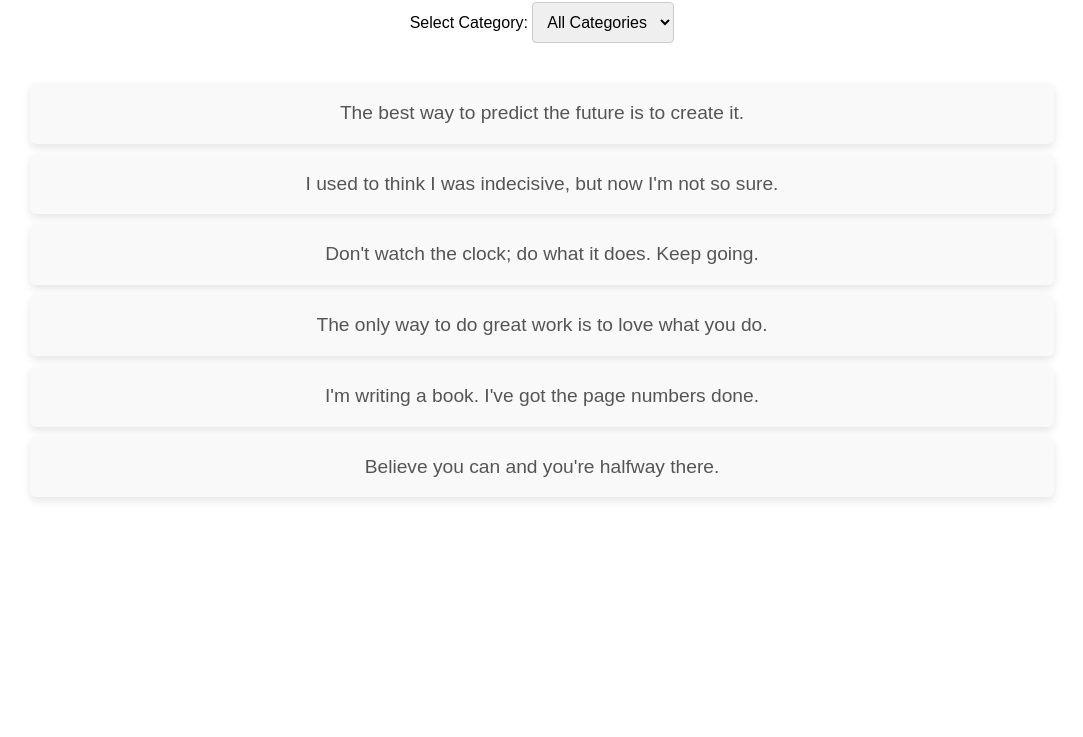
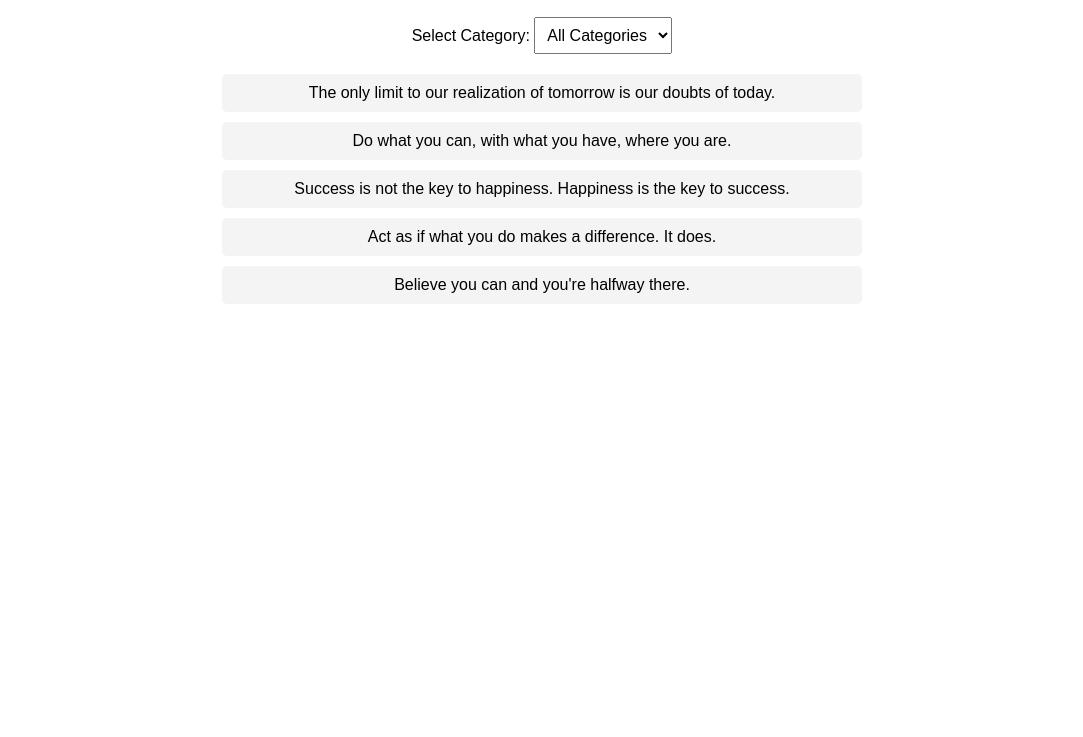
Before and after one commit to Thandanani698/alx_fe_javascript, a plain HTML site: page dom-manipulation/index.html in a window 1280 px wide. Shown: the part 63-800 px from the top of the page, without its empty margins (98-1181 px from the left). Drawn offline with Linux system fonts and the light colour scheme.

Commit message:
Added dynamic content filtering and local storage support

```diff
--- a/dom-manipulation/index.html
+++ b/dom-manipulation/index.html
@@ -4,23 +4,102 @@
     <meta charset="UTF-8">
     <meta name="viewport" content="width=device-width, initial-scale=1.0">
     <title>Dynamic Quote Generator</title>
-    <link rel="stylesheet" href="styles.css"> <!-- Link to the CSS file -->
+    <style>
+        body {
+            font-family: Arial, sans-serif;
+            text-align: center;
+            margin: 20px;
+        }
+        select {
+            padding: 8px;
+            font-size: 16px;
+        }
+        #quoteContainer {
+            margin-top: 20px;
+        }
+        p {
+            background: #f4f4f4;
+            padding: 10px;
+            border-radius: 5px;
+            width: 50%;
+            margin: 10px auto;
+        }
+    </style>
 </head>
 <body>
-    <div class="container">
-        <h1>Quote Generator</h1>
-        <!-- Dropdown for category filter -->
-        <label for="categoryFilter">Select Category:</label>
-        <select id="categoryFilter" onchange="filterQuotes()">
-            <option value="all">All Categories</option>
-            <!-- Categories will be dynamically populated here -->
-        </select>
 
-        <div id="quoteDisplay" class="quote-container">
-            <!-- Quotes will be dynamically displayed here -->
-        </div>
-    </div>
+    <h1>Dynamic Quote Generator</h1>
 
-    <script src="script.js"></script>
+    <!-- Category Filter Dropdown -->
+    <label for="categoryFilter">Select Category:</label>
+    <select id="categoryFilter" onchange="filterQuotes()">
+        <option value="all">All Categories</option>
+    </select>
+
+    <!-- Quote Display Area -->
+    <div id="quoteContainer"></div>
+
+    <script>
+        // Sample quotes array with categories
+        const quotes = [
+            { text: "The only limit to our realization of tomorrow is our doubts of today.", category: "Motivation" },
+            { text: "Do what you can, with what you have, where you are.", category: "Inspiration" },
+            { text: "Success is not the key to happiness. Happiness is the key to success.", category: "Success" },
+            { text: "Act as if what you do makes a difference. It does.", category: "Motivation" },
+            { text: "Believe you can and you're halfway there.", category: "Inspiration" }
+        ];
+
+        // ** Populate Categories in Dropdown **
+        function populateCategories() {
+            const categoryFilter = document.getElementById("categoryFilter");
+            categoryFilter.innerHTML = '<option value="all">All Categories</option>'; // Reset options
+
+            // Extract unique categories
+            const categories = [...new Set(quotes.map(quote => quote.category))];
+
+            // Populate dropdown with unique categories
+            categories.forEach(category => {
+                const option = document.createElement("option");
+                option.value = category;
+                option.textContent = category;
+                categoryFilter.appendChild(option);
+            });
+
+            // Restore last selected category
+            const lastSelectedCategory = localStorage.getItem("selectedCategory");
+            if (lastSelectedCategory) {
+                categoryFilter.value = lastSelectedCategory;
+            }
+
+            filterQuotes();
+        }
+
+        // ** Filter Quotes Based on Selected Category **
+        function filterQuotes() {
+            const selectedCategory = document.getElementById("categoryFilter").value;
+            localStorage.setItem("selectedCategory", selectedCategory); // Save to local storage
+
+            const quoteContainer = document.getElementById("quoteContainer");
+            quoteContainer.innerHTML = ""; // Clear existing quotes
+
+            // Filter and display quotes
+            const filteredQuotes = selectedCategory === "all"
+                ? quotes
+                : quotes.filter(quote => quote.category === selectedCategory);
+
+            filteredQuotes.forEach(quote => {
+                const quoteElement = document.createElement("p");
+                quoteElement.textContent = quote.text;
+                quoteContainer.appendChild(quoteElement);
+            });
+        }
+
+        // ** Call populateCategories when the page loads **
+        document.addEventListener("DOMContentLoaded", () => {
+            populateCategories();
+        });
+
+    </script>
+
 </body>
 </html>
--- a/dom-manipulation/script.js
+++ b/dom-manipulation/script.js
@@ -1,80 +1,58 @@
-// Sample Quotes Data
+// Sample quotes array with categories
 const quotes = [
-    { text: "The best way to predict the future is to create it.", category: "Inspirational" },
-    { text: "I used to think I was indecisive, but now I'm not so sure.", category: "Funny" },
-    { text: "Don't watch the clock; do what it does. Keep going.", category: "Motivational" },
-    { text: "The only way to do great work is to love what you do.", category: "Inspirational" },
-    { text: "I'm writing a book. I've got the page numbers done.", category: "Funny" },
-    { text: "Believe you can and you're halfway there.", category: "Motivational" }
+    { text: "The only limit to our realization of tomorrow is our doubts of today.", category: "Motivation" },
+    { text: "Do what you can, with what you have, where you are.", category: "Inspiration" },
+    { text: "Success is not the key to happiness. Happiness is the key to success.", category: "Success" },
+    { text: "Act as if what you do makes a difference. It does.", category: "Motivation" },
+    { text: "Believe you can and you're halfway there.", category: "Inspiration" }
 ];
 
-// Function to populate categories dynamically
+// ** Populate Categories in Dropdown **
 function populateCategories() {
     const categoryFilter = document.getElementById("categoryFilter");
-    const categories = new Set(["all"]); // Start with the "all" category
+    categoryFilter.innerHTML = '<option value="all">All Categories</option>'; // Reset options
 
-    quotes.forEach(quote => {
-        categories.add(quote.category); // Extract unique categories
-    });
+    // Extract unique categories
+    const categories = [...new Set(quotes.map(quote => quote.category))];
 
-    // Clear existing options in the dropdown before adding new ones
-    categoryFilter.innerHTML = "<option value='all'>All Categories</option>";
-
-    // Add unique categories to the dropdown
+    // Populate dropdown with unique categories
     categories.forEach(category => {
         const option = document.createElement("option");
         option.value = category;
         option.textContent = category;
         categoryFilter.appendChild(option);
     });
+
+    // Restore last selected category
+    const lastSelectedCategory = localStorage.getItem("selectedCategory");
+    if (lastSelectedCategory) {
+        categoryFilter.value = lastSelectedCategory;
+        filterQuotes();
+    }
 }
 
-// Function to filter quotes based on the selected category
+// ** Filter Quotes Based on Selected Category **
 function filterQuotes() {
     const selectedCategory = document.getElementById("categoryFilter").value;
+    localStorage.setItem("selectedCategory", selectedCategory); // Save to local storage
 
-    // Filter quotes based on the selected category
+    const quoteContainer = document.getElementById("quoteContainer");
+    quoteContainer.innerHTML = ""; // Clear existing quotes
+
+    // Filter and display quotes
     const filteredQuotes = selectedCategory === "all"
         ? quotes
         : quotes.filter(quote => quote.category === selectedCategory);
 
-    displayQuotes(filteredQuotes); // Display filtered quotes
-    saveCategoryToLocalStorage(selectedCategory); // Save selected category to localStorage
-}
-
-// Function to display quotes
-function displayQuotes(quotesToDisplay) {
-    const quoteDisplay = document.getElementById("quoteDisplay");
-    quoteDisplay.innerHTML = ""; // Clear the current quotes
-
-    quotesToDisplay.forEach(quote => {
+    filteredQuotes.forEach(quote => {
         const quoteElement = document.createElement("p");
         quoteElement.textContent = quote.text;
-        quoteDisplay.appendChild(quoteElement);
+        quoteContainer.appendChild(quoteElement);
     });
 }
 
-// Function to save the selected category to local storage
-function saveCategoryToLocalStorage(category) {
-    localStorage.setItem("selectedCategory", category); // Save category to local storage
-}
-
-// Function to restore the last selected category from local storage
-function restoreCategoryFromLocalStorage() {
-    const savedCategory = localStorage.getItem("selectedCategory");
-
-    if (savedCategory) {
-        // If a saved category exists, set the dropdown value and filter quotes
-        document.getElementById("categoryFilter").value = savedCategory;
-        filterQuotes(); // Filter quotes based on the saved category
-    } else {
-        // Default to filtering all quotes
-        filterQuotes();
-    }
-}
-
-// Run the following on page load
-window.addEventListener("load", () => {
+// ** Call populateCategories when the page loads **
+document.addEventListener("DOMContentLoaded", () => {
     populateCategories();
-    restoreCategoryFromLocalStorage();
+    filterQuotes();
 });
--- a/dom-manipulation/styles.css
+++ b/dom-manipulation/styles.css
@@ -1,60 +1,63 @@
-/* Basic Reset */
-* {
-    margin: 0;
-    padding: 0;
-    box-sizing: border-box;
+/* General Page Styling */
+body {
+    font-family: Arial, sans-serif;
+    text-align: center;
+    margin: 20px;
+    background-color: #f9f9f9;
 }
 
-/* Container Styling */
-.container {
-    width: 80%;
-    margin: 0 auto;
-    font-family: Arial, sans-serif;
-    text-align: center;
+/* Title */
+h1 {
+    color: #333;
 }
 
-/* Heading Styling */
-h1 {
-    color: #333;
-    font-size: 2.5rem;
-    margin-bottom: 20px;
+/* Category Filter Dropdown */
+label {
+    font-size: 18px;
+    font-weight: bold;
+    margin-right: 10px;
 }
 
-/* Dropdown Styling */
 select {
-    padding: 10px;
-    font-size: 1rem;
-    margin-bottom: 20px;
+    padding: 8px;
+    font-size: 16px;
     border: 1px solid #ccc;
-    border-radius: 4px;
+    border-radius: 5px;
+    cursor: pointer;
+    background-color: white;
 }
 
-/* Quote Display Styling */
-.quote-container {
+/* Quote Display Area */
+#quoteContainer {
     margin-top: 20px;
 }
 
-.quote-container p {
-    font-size: 1.2rem;
-    line-height: 1.6;
+/* Individual Quote Styling */
+p {
+    background: white;
+    padding: 15px;
+    border-radius: 5px;
+    width: 60%;
+    margin: 10px auto;
+    font-size: 18px;
     color: #555;
-    padding: 15px;
-    background-color: #f9f9f9;
-    border-radius: 6px;
-    margin: 10px 0;
-    box-shadow: 0 4px 8px rgba(0, 0, 0, 0.1);
+    box-shadow: 2px 2px 10px rgba(0, 0, 0, 0.1);
+    transition: transform 0.2s ease-in-out;
 }
 
-/* Responsive Styling */
-@media (max-width: 768px) {
-    .container {
+p:hover {
+    transform: scale(1.02);
+}
+
+/* Responsive Design */
+@media (max-width: 600px) {
+    p {
         width: 90%;
+        font-size: 16px;
     }
-    h1 {
-        font-size: 2rem;
-    }
+
     select {
-        width: 100%;
-        font-size: 1rem;
+        font-size: 14px;
+        padding: 6px;
     }
 }
```
